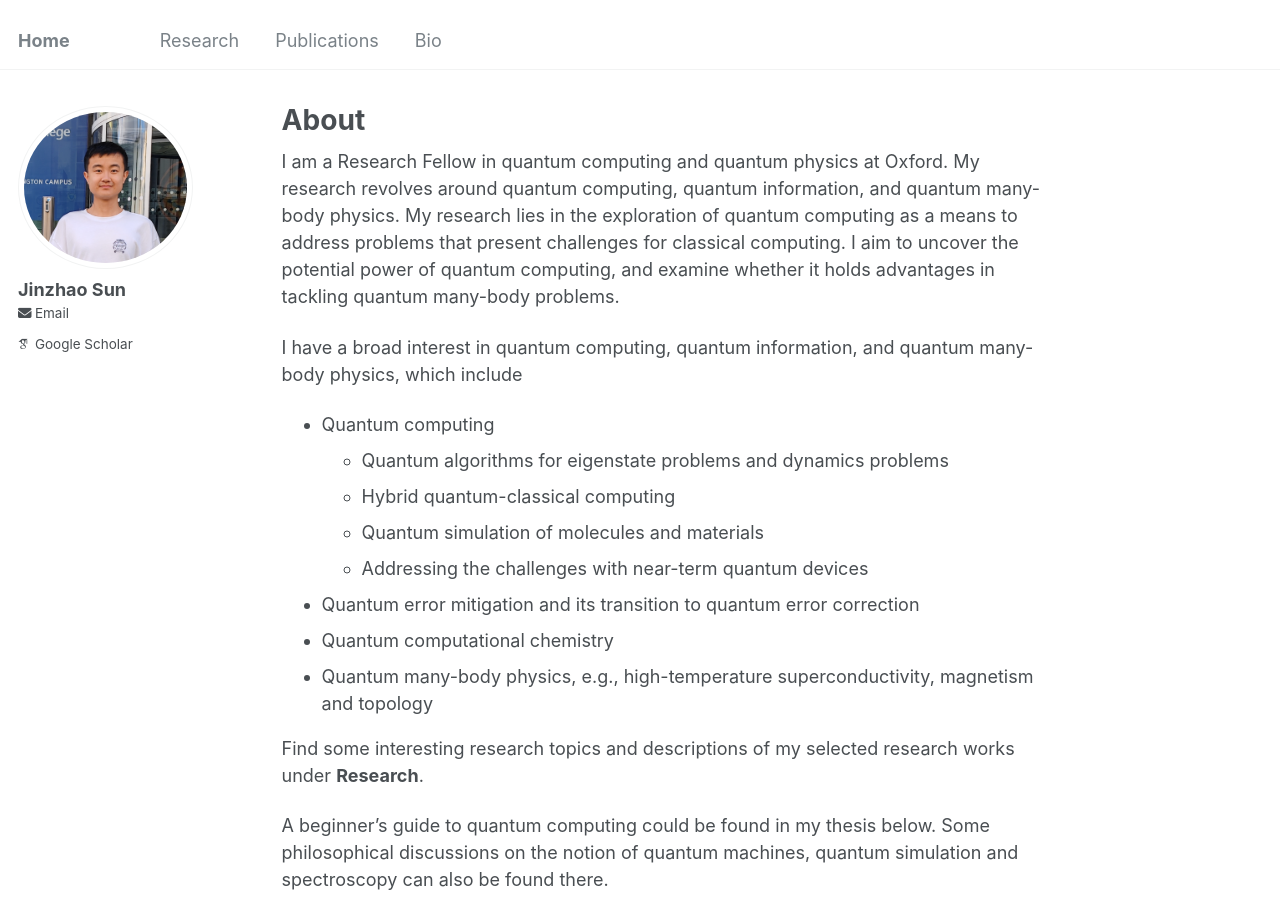
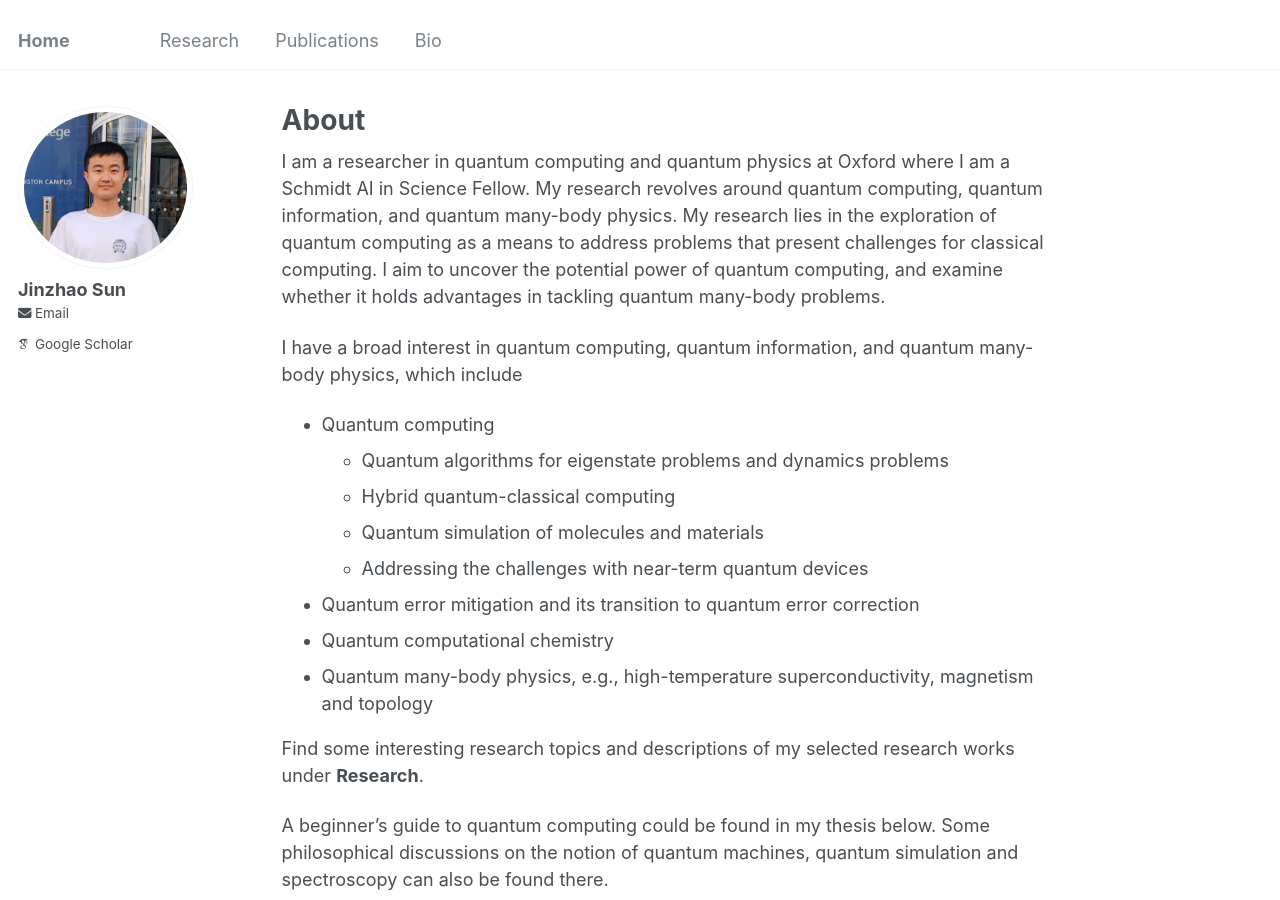
Before and after one commit to jinzhao-sun/jinzhao-sun.github.io, a Jekyll site: the page built from _pages/about.md, in a window 1280 px wide and 900 px high. Built offline with Jekyll 4.4.1, drawn with Linux system fonts in a browser that asks for light colours; some web fonts are replaced.

Commit message:
Update about.md

```diff
--- a/_pages/about.md
+++ b/_pages/about.md
@@ -8,7 +8,7 @@ redirect_from:
 ---
 
 
-I am a Research Fellow in quantum computing and quantum physics at Oxford. My research revolves around quantum computing, quantum information, and quantum many-body physics. My research lies in the exploration of quantum computing as a means to address problems that present challenges for classical computing. I aim to uncover the potential power of quantum computing, and examine whether it holds advantages in tackling quantum many-body problems.
+I am a researcher in quantum computing and quantum physics at Oxford where I am a Schmidt AI in Science Fellow. My research revolves around quantum computing, quantum information, and quantum many-body physics. My research lies in the exploration of quantum computing as a means to address problems that present challenges for classical computing. I aim to uncover the potential power of quantum computing, and examine whether it holds advantages in tackling quantum many-body problems.
 
 I have a broad interest in quantum computing, quantum information, and quantum many-body physics, which include
 * Quantum computing
```
